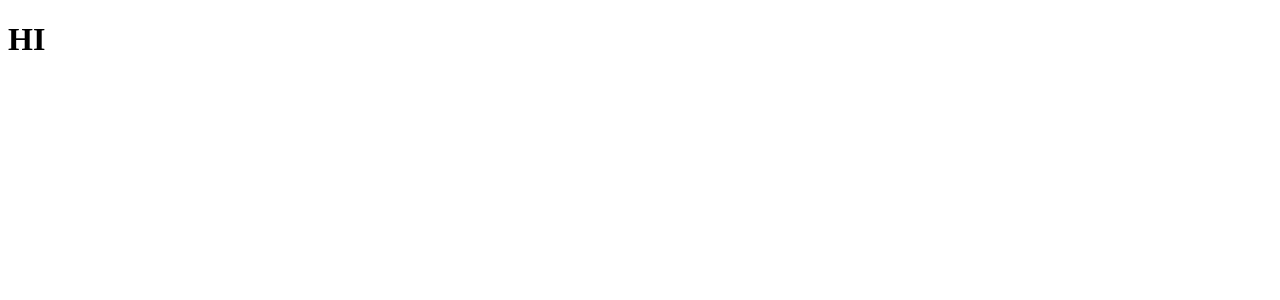
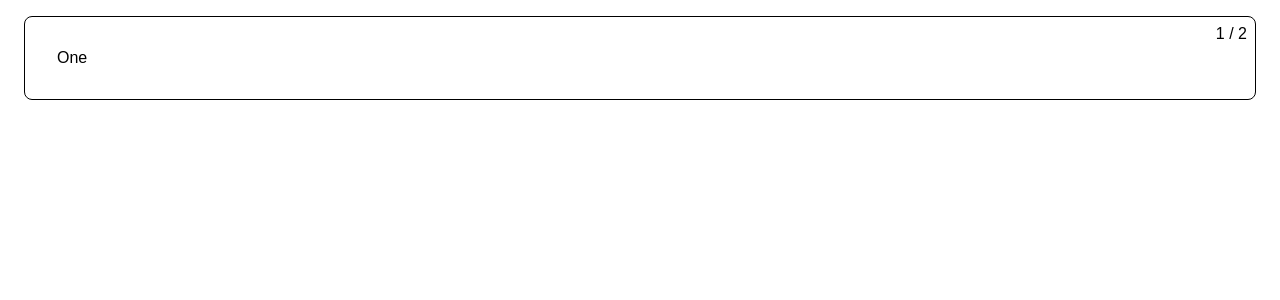
Before and after one commit to aaronEnyetu/multistep_form_typescript, a React (Vite) app: page / in a window 1280 px wide. Shown: the top 300 px of the page. Built offline with nearby package versions, Linux system fonts and the light colour scheme.

Commit message:
Rendering the steps

```diff
--- a/src/App.tsx
+++ b/src/App.tsx
@@ -1,14 +1,39 @@
+import { useMultistepForm } from "./useMultistepForm"
 
 
 
 function App() {
 
+  const { steps, currentStepIndex, step } = useMultistepForm([
+    <div>One</div>,
+    <div>Two</div>,
+  ])
+
 
   return (
-    <h1>
-      HI
+    <div style={{
+      position: "relative",
+      background: 'white',
+      border: '1px solid black',
+      padding: '2rem',
+      margin: '1rem',
+      borderRadius: '.5rem',
+      fontFamily: 'Arial',
 
-    </h1>
+
+    }}>
+      <form>
+        <div style={{
+          position: 'absolute',
+          top: '.5rem',
+          right: '.5rem',
+        }}>
+         {currentStepIndex + 1} / {steps.length}
+        </div>
+        {step}
+      </form>
+
+    </div>
   )
 }
 
--- a/src/useMultistepForm.ts
+++ b/src/useMultistepForm.ts
@@ -26,6 +26,7 @@ export function useMultistepForm(steps: ReactElement[]) {
     return {
         currentStepIndex,
         step: steps[currentStepIndex],
+        steps,
         goTo,
         next,
         back
```
